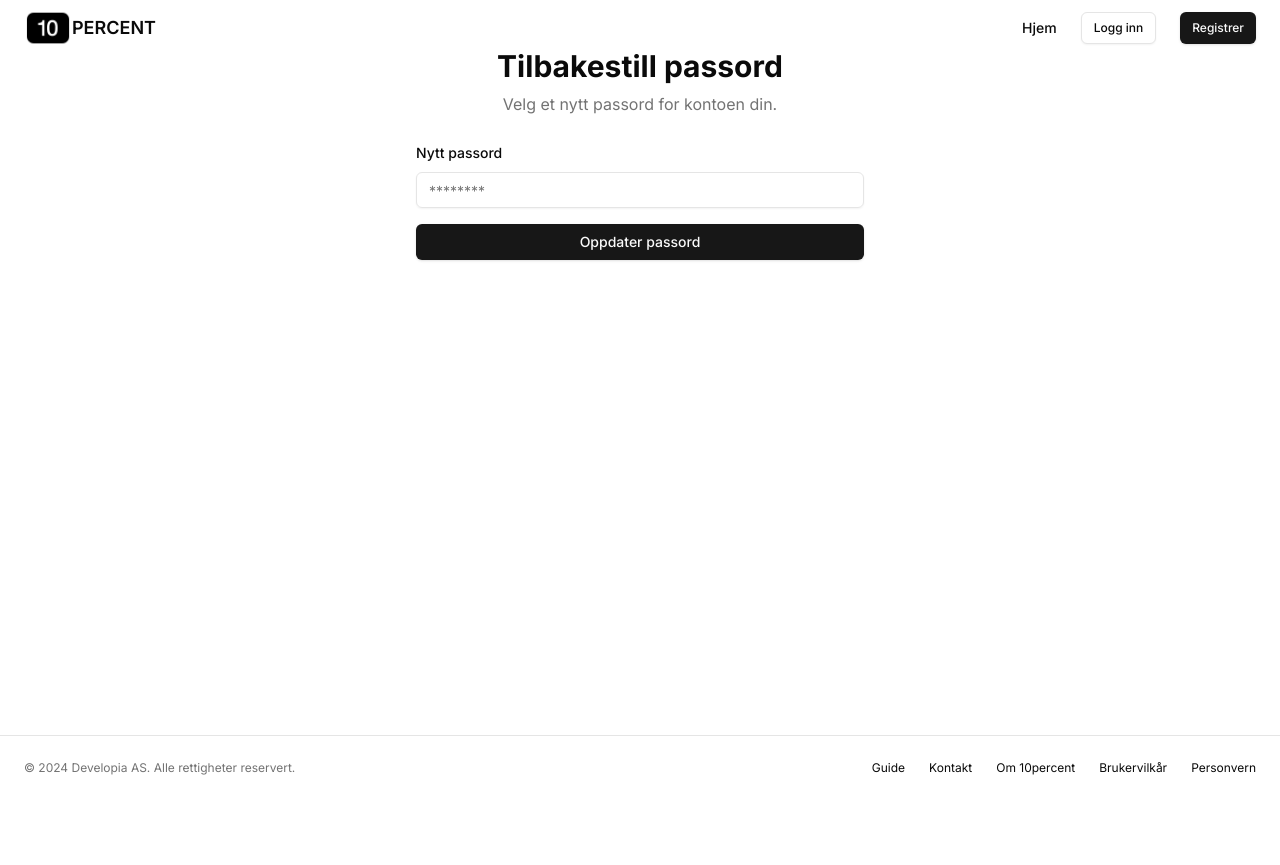
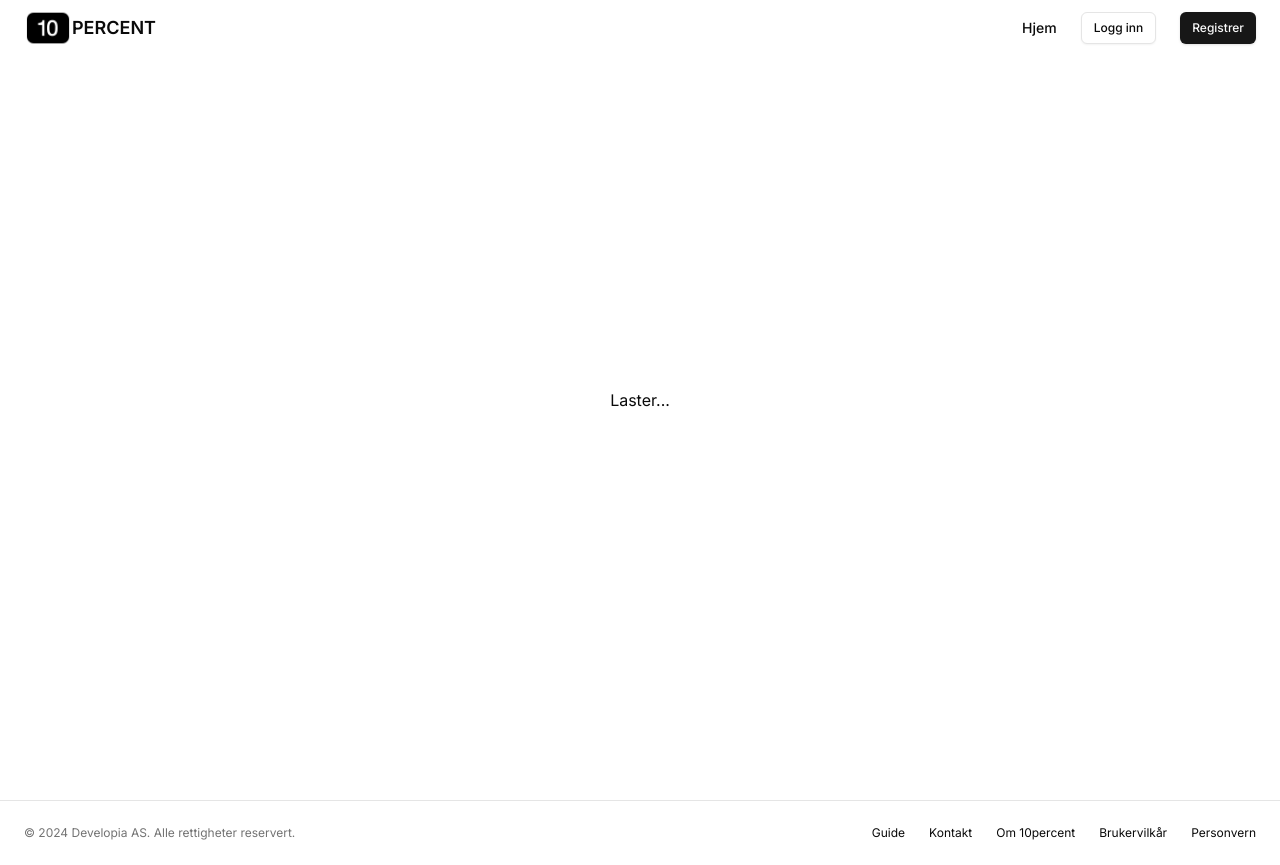
Before and after one commit to sultanavtajev/10percent, a Next.js app: page /passwordreset in a window 1280 px wide. Before the commit the page ends 800 px from the top, so only its background shows below. Built offline with nearby package versions, Linux system fonts and the light colour scheme; no server answers.

Commit message:
småfiks

```diff
--- a/src/app/(admin)/passwordreset/page.tsx
+++ b/src/app/(admin)/passwordreset/page.tsx
@@ -12,18 +12,21 @@ export default function ResetPasswordPage() {
   const [error, setError] = useState("");
   const [message, setMessage] = useState("");
   const [loading, setLoading] = useState(false);
+  const [recovery, setRecovery] = useState(false); // 🔥 Legg til recovery-status
   const router = useRouter();
 
   useEffect(() => {
-    // Sjekk om brukeren er inne i reset-passord flow
-    supabase.auth.onAuthStateChange(async (event, session) => {
-      if (event === "PASSWORD_RECOVERY") {
-        // Brukeren kan sette nytt passord her
-      } else if (session) {
-        // Hvis session eksisterer (f.eks. etter nytt passord), redirect til profil eller forsiden
-        router.push("/");
+    const { data: subscription } = supabase.auth.onAuthStateChange(
+      (event, session) => {
+        if (event === "PASSWORD_RECOVERY") {
+          setRecovery(true); // 🔥 Tillat nytt passord
+        } else if (session) {
+          router.push("/"); // 🔒 Ikke recovery, redirect
+        }
       }
-    });
+    );
+
+    return () => subscription?.unsubscribe();
   }, [router]);
 
   const handleUpdatePassword = async (e: React.FormEvent) => {
@@ -39,12 +42,21 @@ export default function ResetPasswordPage() {
     } else {
       setMessage("Passordet er oppdatert. Du vil bli logget inn automatisk.");
       setTimeout(() => {
-        router.push("/");
+        router.push("/"); // Eller router.push("/login") hvis ønskelig
       }, 3000);
     }
 
     setLoading(false);
   };
+
+  if (!recovery) {
+    // 🔒 Ikke recovery – vis loading eller redirecter
+    return (
+      <div className="flex items-center justify-center h-screen">
+        <p>Laster...</p>
+      </div>
+    );
+  }
 
   return (
     <div className="mx-auto max-w-md space-y-6 py-12">
```
